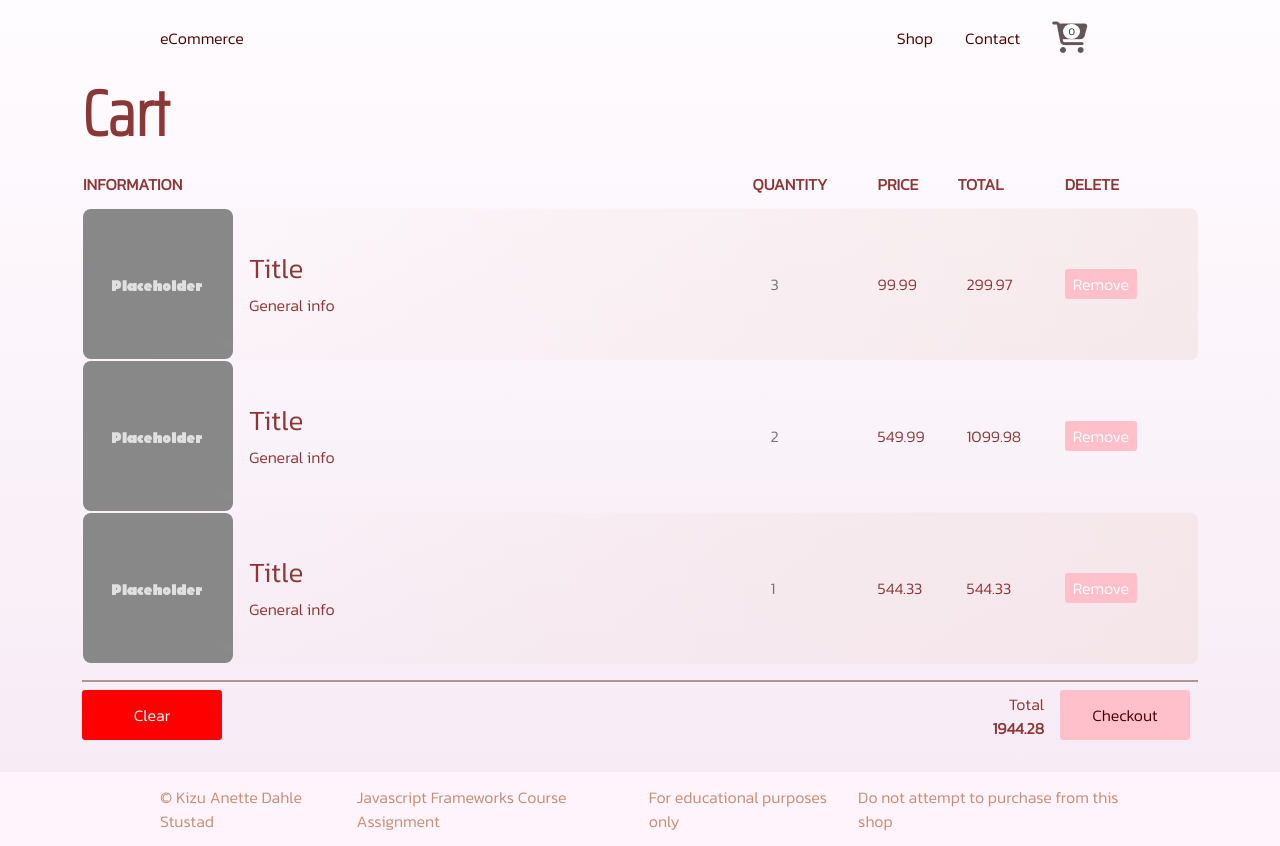
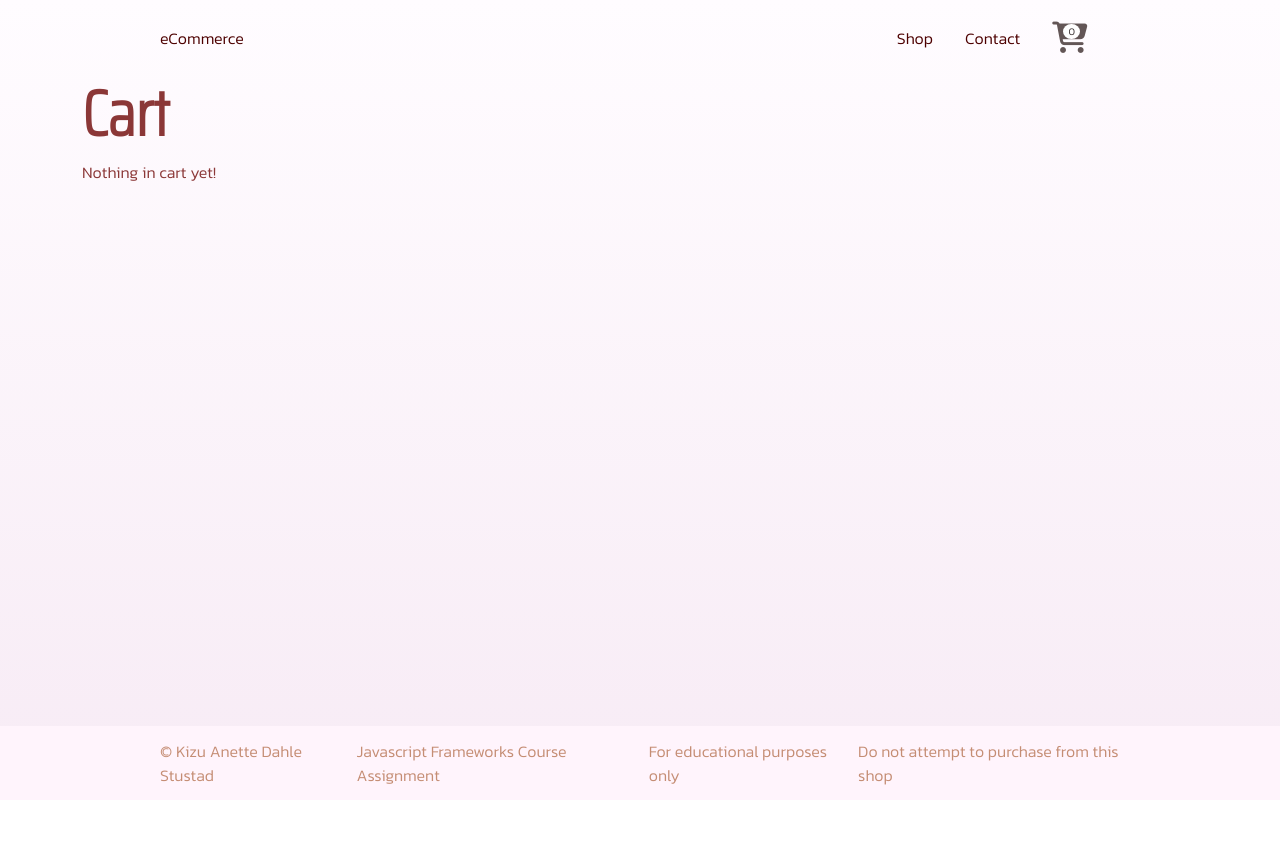
Before and after one commit to AnetteStu/Javascript_Frameworks_CA, a React (Create React App) app: page /cart in a window 1280 px wide. After the commit the page ends 800 px from the top, so only its background shows below. Built offline with nearby package versions, Linux system fonts and the light colour scheme.

Commit message:
cart functionality added

```diff
--- a/package.json
+++ b/package.json
@@ -15,6 +15,7 @@
     "react-redux": "^8.0.5",
     "react-router-dom": "^6.8.2",
     "react-scripts": "5.0.1",
+    "redux-persist": "^6.0.0",
     "sass": "^1.58.3",
     "styled-components": "^5.3.8",
     "web-vitals": "^2.1.4",
--- a/src/App.js
+++ b/src/App.js
@@ -10,7 +10,7 @@ import 'bootstrap/dist/css/bootstrap.min.css';
 import './styling/css/default.css'
 
 import { Routes, Route} from 'react-router-dom';
-import Cart from './pages/Cart';
+import Cart from './components/Cart';
 import Details from './pages/Details';
 import CheckoutSuccess from './pages/CheckoutSuccess';
 
--- a/src/app/store.js
+++ b/src/app/store.js
@@ -1,5 +1,6 @@
 import { configureStore } from "@reduxjs/toolkit";
 import {cartReducer} from '../features/counter/cartSlice';
+// import storage from
 
 export const store = configureStore({
   reducer: cartReducer
--- /dev/null
+++ b/src/components/Cart.jsx
@@ -0,0 +1,60 @@
+import CartItem from '../pages/CartItem'
+import { useSelector } from 'react-redux'
+import { Link } from 'react-router-dom'
+import Total from './Total'
+
+import { CartButton, CheckoutButton } from './styledComponents/Buttons'
+
+function Cart() {
+
+  const cart = useSelector((state) => state.cart)
+  // console.log(cart);
+
+  if (cart.length >= 1) {
+    return (
+      <>
+        <h1>Cart</h1>
+        <table className="cartTable">
+            <tbody>
+            <tr className="tableRowFirst">
+                <th >Information</th>
+                <th>Quantity</th>
+                <th>Price</th>
+                <th>Total</th>
+                <th>Delete</th>
+              </tr>
+              {cart?.map((item) => (
+                <CartItem
+                  key={item.id}
+                  id={item.id}
+                  image={item.imageUrl}
+                  title={item.title}
+                  price={item.price}
+                  quantity={item.quantity}
+                />
+              ))}
+          </tbody>
+        </table>
+        <div className="cartCheckoutFinal">
+            <div className="cartCheckoutLeft">
+              <CartButton>Clear</CartButton>
+            </div>
+            <div className="cartCheckoutRight">
+                <Total/>
+                <CheckoutButton>
+                  <Link to="/checkoutsuccess">Checkout</Link>
+                </CheckoutButton>
+            </div>
+          </div>
+      </>
+    )
+  }
+  return (
+    <>
+      <h1>Cart</h1>
+      <p>Nothing in cart yet!</p>
+    </>
+  )
+}
+
+export default Cart
--- /dev/null
+++ b/src/components/Total.jsx
@@ -0,0 +1,25 @@
+import { useSelector } from "react-redux";
+
+export default function Total() {
+  const cart = useSelector((state) => state.cart)
+
+  const getTotal = () => {
+    let totalQuantity = 0
+    let totalPrice = 0
+    cart.forEach(item => {
+      totalQuantity += item.totalQuantity
+      totalPrice += item.price * item.quantity
+    })
+    return {totalPrice, totalQuantity}
+  }
+  return (
+    <div className="cartTotalSum">
+      <div className="cartTotal">
+        Total {getTotal().totalQuantity} items
+      </div>
+      <div className="cartTotalPrice">
+        {getTotal().totalPrice},-
+      </div>
+    </div>
+  )
+}
--- a/src/pages/Cart.jsx
+++ /dev/null
@@ -1,126 +0,0 @@
-import "../styling/css/cart.css";
-
-import { Link } from "react-router-dom";
-// import Checkout from "./Checkout";
-import { CheckoutButton, CartButton, CartDeleteButton, QuantityInput } from "../components/styledComponents/Buttons";
-
-export default function Cart() {
-  document.title = `Cart`
-  return (
-    <>
-      <h1>Cart</h1>
-
-      <table className="cartTable">
-        <tbody>
-          <tr className="tableRowFirst">
-            <th >Information</th>
-            <th>Quantity</th>
-            <th>Price</th>
-            <th>Total</th>
-            <th>Delete</th>
-          </tr>
-          <tr>
-            <td>
-              {/* Link will be "/${id}"
-              Title, general info, price be fetched from API
-              quantity placeholder be fetched from LocalStorage and updated upon clicking
-              Total be calculated on site
-              Delete removes quantity of select product*/}
-              <div className="cartInfoLeft">
-                <Link to="/">
-                  <img src="placeholder_img_new.png" alt="placeholder" className="cartTableImg"/>
-                </Link>
-                <div className="cartTableGeInfo">
-                  <h3>Title</h3>
-                  General info
-                </div>
-              </div>
-            </td>
-            <td className="cartTableNumber">
-              <QuantityInput type="number" placeholder="3" pattern="[0-9]*" min="1"/>
-            </td>
-            <td>
-              99.99
-            </td>
-            <td  className="cartTableNumber">
-              299.97
-            </td>
-            <td>
-              <CartDeleteButton>
-                Remove
-              </CartDeleteButton>
-            </td>
-          </tr>
-          <tr>
-            <td>
-              <div className="cartInfoLeft">
-                <Link to="/">
-                  <img src="placeholder_img_new.png" alt="placeholder" className="cartTableImg"/>
-                </Link>
-                <div className="cartTableGeInfo">
-                  <h3>Title</h3>
-                  General info
-                </div>
-              </div>
-            </td>
-            <td className="cartTableNumber">
-              <QuantityInput type="number" placeholder="2" pattern="[0-9]*" min="1"/>
-            </td>
-            <td>
-              549.99
-            </td>
-            <td  className="cartTableNumber">
-              1099.98
-            </td>
-            <td>
-              <CartDeleteButton>
-                Remove
-              </CartDeleteButton>
-            </td>
-          </tr>
-          <tr>
-            <td>
-              <div className="cartInfoLeft">
-                <Link to="/">
-                  <img src="placeholder_img_new.png" alt="placeholder" className="cartTableImg"/>
-                </Link>
-                <div className="cartTableGeInfo">
-                  <h3>Title</h3>
-                  General info
-                </div>
-              </div>
-            </td>
-            <td className="cartTableNumber">
-              <QuantityInput type="number" placeholder="1" pattern="[0-9]*" min="1"/>
-            </td>
-            <td>544.33</td>
-            <td  className="cartTableNumber">544.33</td>
-            <td>
-              <CartDeleteButton>
-                Remove
-              </CartDeleteButton>
-            </td>
-          </tr>
-        </tbody>
-      </table>
-      <div className="cartCheckoutFinal">
-        <div className="cartCheckoutLeft">
-          <CartButton>Clear</CartButton>
-        </div>
-        <div className="cartCheckoutRight">
-            <div className="cartTotalSum">
-              <div className="cartTotal">
-                Total
-              </div>
-              <div className="cartTotalPrice">
-                1944.28
-              </div>
-            </div>
-            <CheckoutButton>
-              <Link to="/checkoutsuccess">Checkout</Link>
-            </CheckoutButton>
-        </div>
-      </div>
-    </>
-  )
-}
--- /dev/null
+++ b/src/pages/CartItem.jsx
@@ -0,0 +1,55 @@
+import "../styling/css/cart.css";
+import { incrementQuantity, decrementQuantity, removeItem } from "../features/counter/cartSlice";
+import { CartDeleteButton } from "../components/styledComponents/Buttons";
+import { useDispatch } from "react-redux";
+
+import { Link } from "react-router-dom";
+
+function CartItem({id, description, image, title, price, quantity=0}) {
+  const dispatch = useDispatch()
+
+  return (
+    <>
+      <tr>
+        <td>
+          {/* Link will be "/${id}"
+          Title, general info, price be fetched from API
+          quantity placeholder be fetched from LocalStorage and updated upon clicking
+          Total be calculated on site
+          Delete removes quantity of select product*/}
+          <div className="cartInfoLeft">
+            <Link to={"/"+id}>
+              <img src={image} alt="placeholder" className="cartTableImg"/>
+            </Link>
+            <div className="cartTableGeInfo">
+
+              <h3>{title}</h3>
+              {description}
+
+            </div>
+          </div>
+        </td>
+        <td className="cartTableNumber">
+          <div className='cartItem__incrDec'>
+            <button onClick={() => dispatch(decrementQuantity(id))}>-</button>
+            <p>{quantity}</p>
+            <button onClick={() => dispatch(incrementQuantity(id))}>+</button>
+          </div>
+        </td>
+        <td>
+          {price}
+        </td>
+        <td  className="cartTableNumber">
+          {(price*quantity)}
+        </td>
+        <td>
+          <CartDeleteButton onClick={() => dispatch(removeItem(id))}>
+            Remove
+          </CartDeleteButton>
+        </td>
+      </tr>
+    </>
+  )
+}
+
+export default CartItem
```
Also changed, not shown: 1 other file (tests, documents, lock files or other folders).
